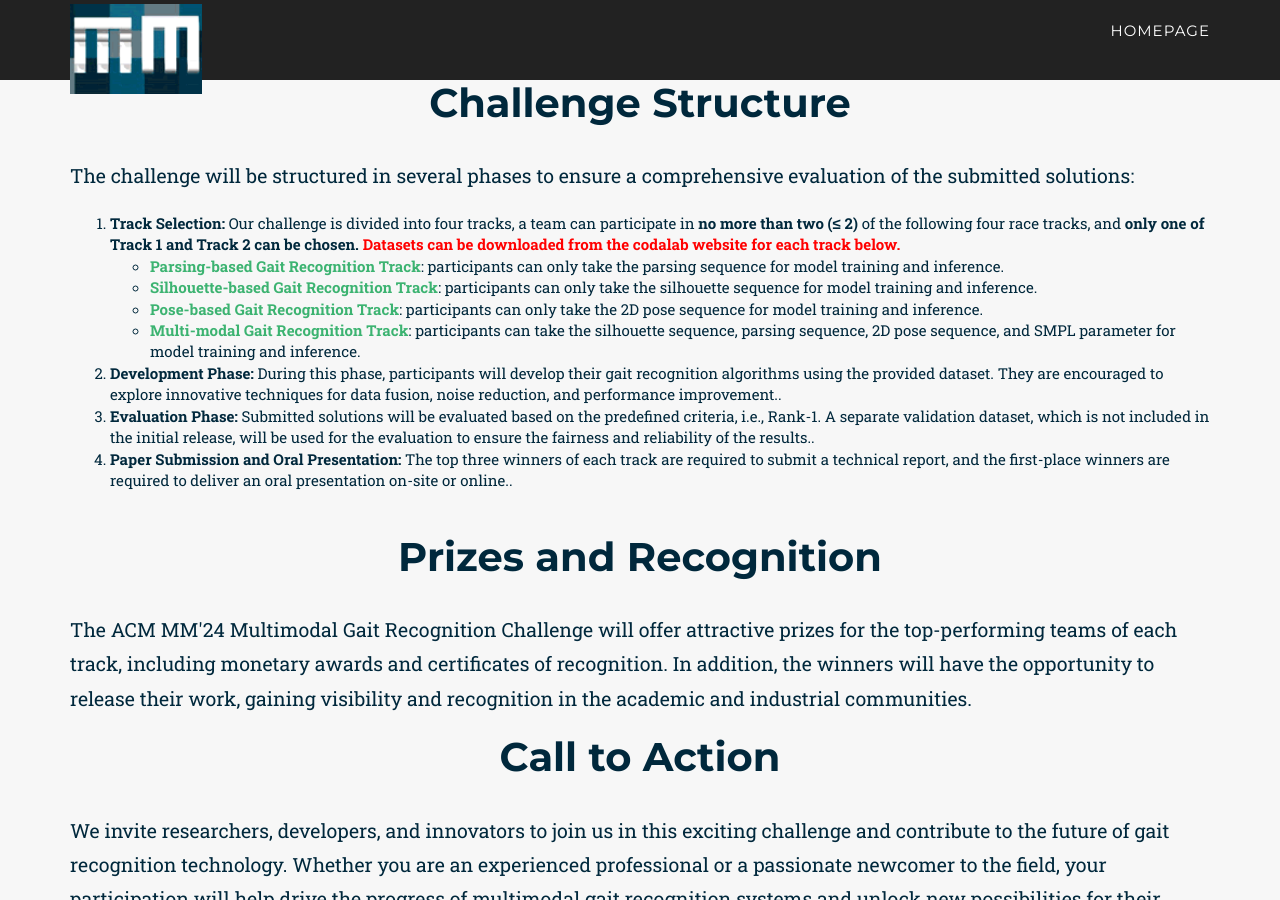
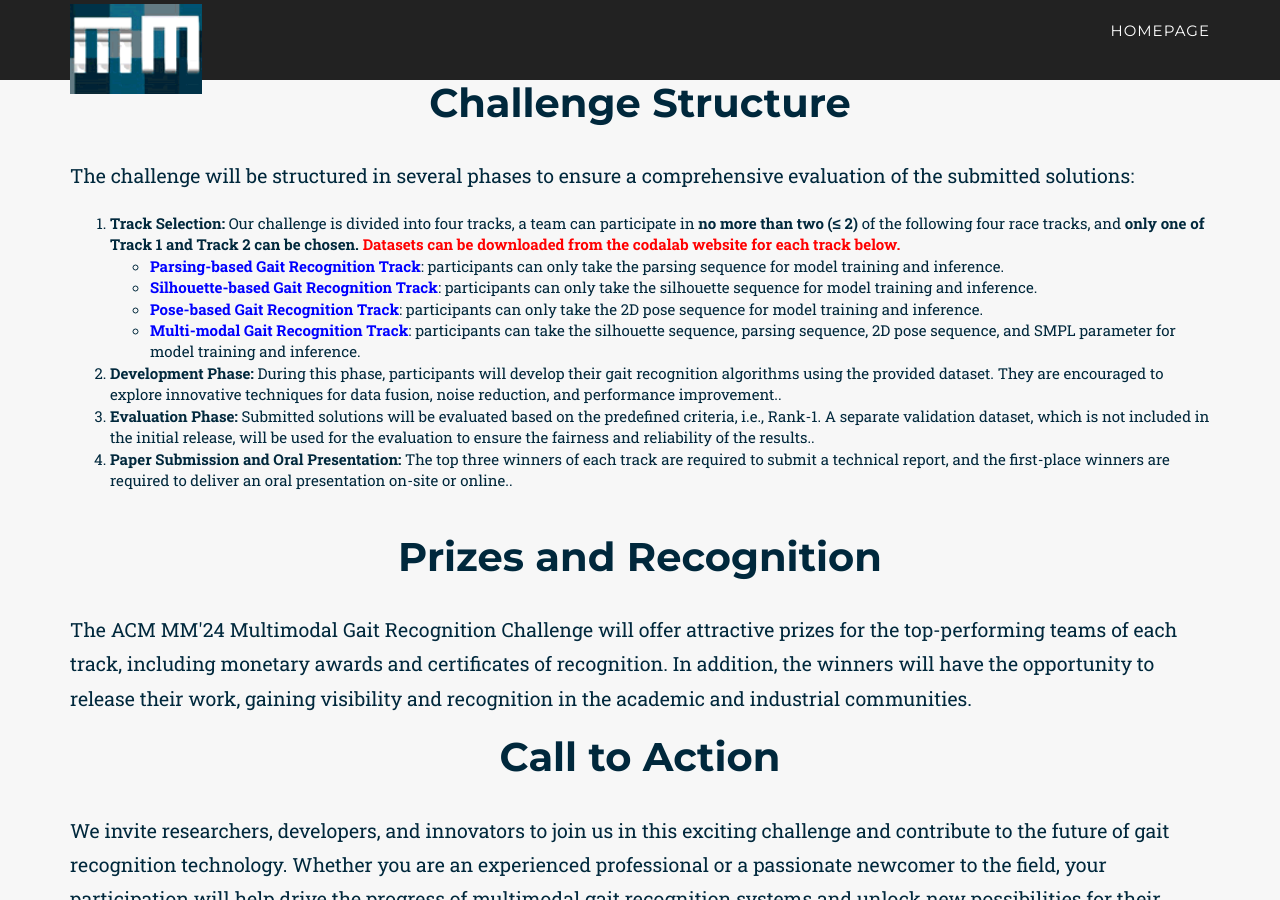
Before and after one commit to hcma2024/hcma2024.github.io, a Jekyll site: the page built from _2022_pages/mgr_challenge.html, in a window 1280 px wide and 900 px high, scrolled down 1235 px. Built offline with Jekyll 4.4.1, drawn with Linux system fonts in a browser that asks for light colours; some web fonts are replaced.

Commit message:
Update mgr

```diff
--- a/_includes/2022_data/mgr_challenge.html
+++ b/_includes/2022_data/mgr_challenge.html
@@ -229,10 +229,10 @@
                 <ol>
                     <li><b>Track Selection: </b>Our challenge is divided into four tracks, a team can participate in <b>no more than two (≤ 2)</b> of the following four race tracks, and <b>only one of Track 1 and Track 2 can be chosen.</b> <b><font color="red">Datasets can be downloaded from the codalab website for each track below.</font></b>
                         <ul>
-                        <li><a href="https://codalab.lisn.upsaclay.fr/competitions/20040" target="_blank"><b>Parsing-based Gait Recognition Track</b></a>: participants can only take the parsing sequence for model training and inference.</li>
-                        <li><a href="https://codalab.lisn.upsaclay.fr/competitions/20041" target="_blank"><b>Silhouette-based Gait Recognition Track</b></a>: participants can only take the silhouette sequence for model training and inference.</li>
-                        <li><a href="https://codalab.lisn.upsaclay.fr/competitions/20047" target="_blank"><b>Pose-based Gait Recognition Track</b></a>: participants can only take the 2D pose sequence for model training and inference.</li>
-                        <li><a href="https://codalab.lisn.upsaclay.fr/competitions/20048" target="_blank"><b>Multi-modal Gait Recognition Track</b></a>: participants can take the silhouette sequence, parsing sequence, 2D pose sequence, and SMPL parameter for model training and inference.</li>
+                        <li><a href="https://codalab.lisn.upsaclay.fr/competitions/20040" target="_blank"><b><font color="blue">Parsing-based Gait Recognition Track</font></b></a>: participants can only take the parsing sequence for model training and inference.</li>
+                        <li><a href="https://codalab.lisn.upsaclay.fr/competitions/20041" target="_blank"><b><font color="blue">Silhouette-based Gait Recognition Track</font></b></a>: participants can only take the silhouette sequence for model training and inference.</li>
+                        <li><a href="https://codalab.lisn.upsaclay.fr/competitions/20047" target="_blank"><b><font color="blue">Pose-based Gait Recognition Track</font></b></a>: participants can only take the 2D pose sequence for model training and inference.</li>
+                        <li><a href="https://codalab.lisn.upsaclay.fr/competitions/20048" target="_blank"><b><font color="blue">Multi-modal Gait Recognition Track</font></b></a>: participants can take the silhouette sequence, parsing sequence, 2D pose sequence, and SMPL parameter for model training and inference.</li>
                         </ul>
                     </li>
                     <li><b>Development Phase: </b> During this phase, participants will develop their gait recognition algorithms using the provided dataset. They are encouraged to explore innovative techniques for data fusion, noise reduction, and performance improvement.</a>.</li>
```
